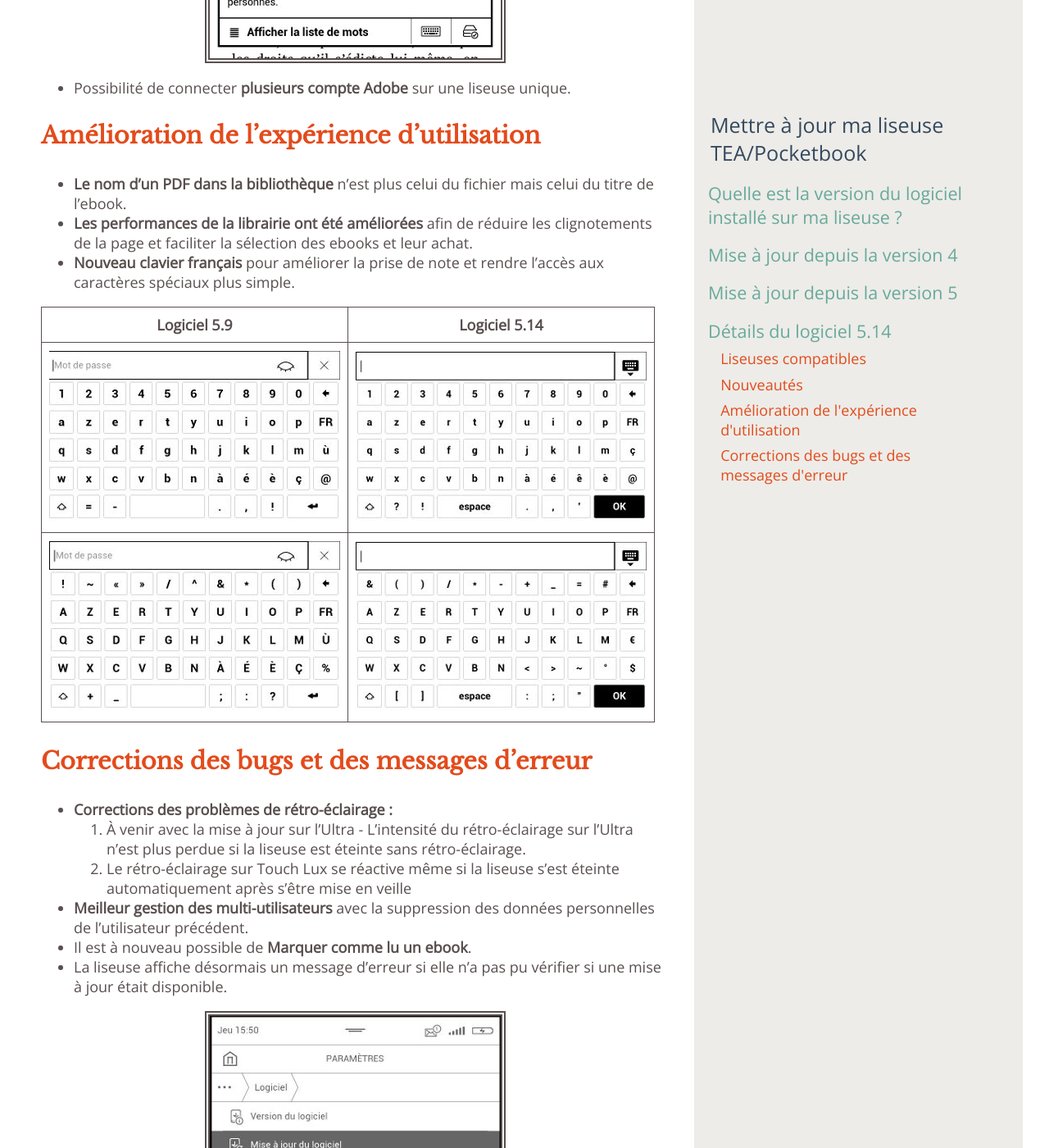
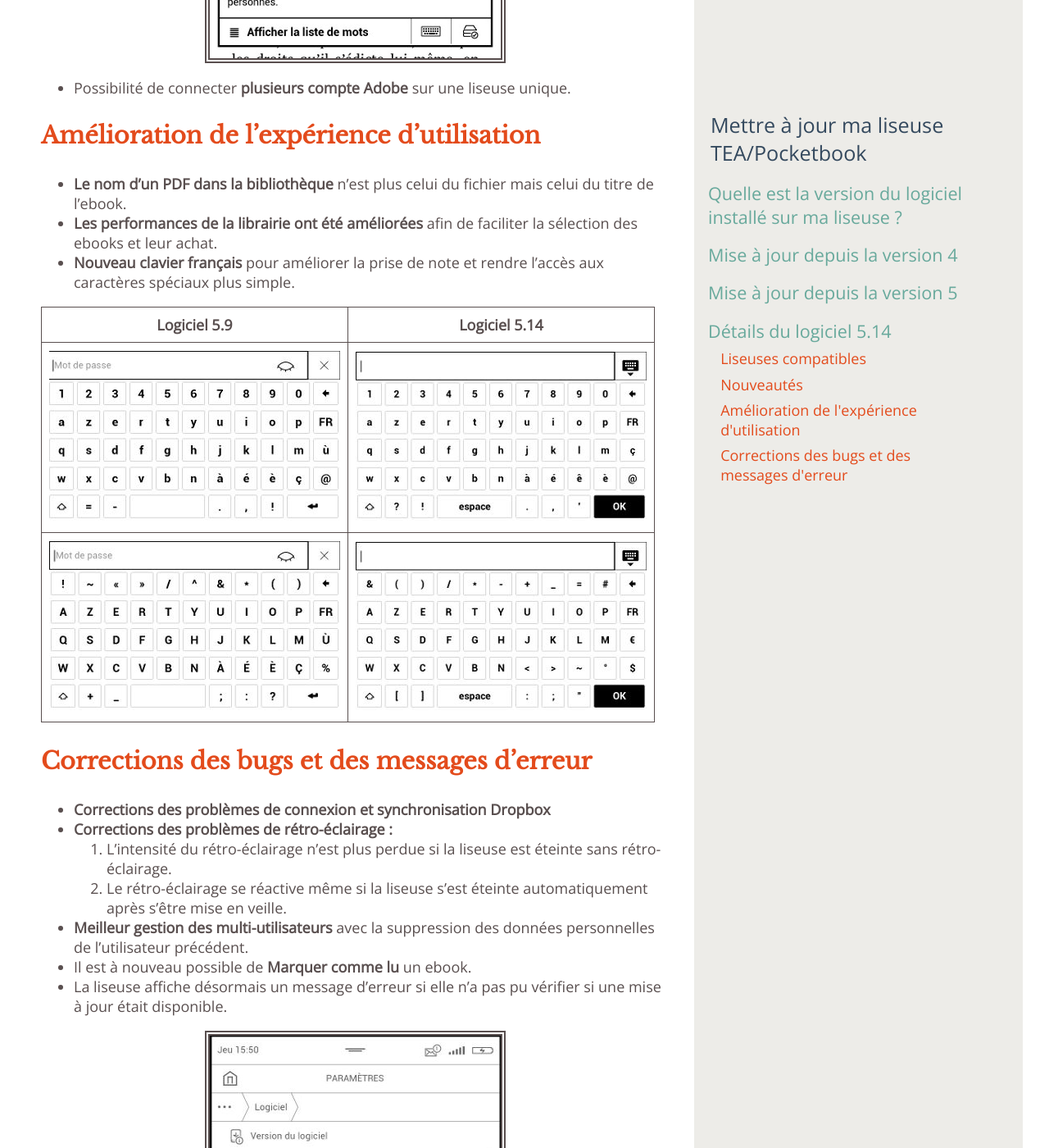
Before and after one commit to TEA-ebook/help-center, a Jekyll site: the page built from _pages/maj.md, in a window 1280 px wide and 1400 px high, scrolled down 4747 px. Shown: the whole window at 82% size. Built offline with Jekyll 4.4.1, drawn with Linux system fonts in a browser that asks for light colours.

Commit message:
Update maj.md

```diff
--- a/_pages/maj.md
+++ b/_pages/maj.md
@@ -100,7 +100,7 @@ Touch Lux 2, Touch Lux 3.
 ### Amélioration de l'expérience d'utilisation
 
 - **Le nom d’un PDF dans la bibliothèque** n’est plus celui du fichier mais celui du titre de l’ebook.
-- **Les performances de la librairie ont été améliorées** afin de réduire les clignotements de la page et faciliter la sélection des ebooks et leur achat.
+- **Les performances de la librairie ont été améliorées** afin de faciliter la sélection des ebooks et leur achat.
 - **Nouveau clavier français** pour améliorer la prise de note et rendre l’accès aux caractères spéciaux plus simple.
 
 <table class="table table-bordered" style="text-align:center">
@@ -121,12 +121,12 @@ Touch Lux 2, Touch Lux 3.
 {% include anchor.html id="corrections" label="Corrections des bugs et des messages d'erreur" %}
 
 ### Corrections des bugs et des messages d'erreur
-
+- **Corrections des problèmes de connexion et synchronisation Dropbox**
 - **Corrections des problèmes de rétro-éclairage :**
-  1. À venir avec la mise à jour sur l’Ultra - L'intensité du rétro-éclairage sur l'Ultra n’est plus perdue si la liseuse est éteinte sans rétro-éclairage.
-  2. Le rétro-éclairage sur Touch Lux se réactive même si la liseuse s'est éteinte automatiquement après s’être mise en veille
+  1. L'intensité du rétro-éclairage n’est plus perdue si la liseuse est éteinte sans rétro-éclairage.
+  2. Le rétro-éclairage se réactive même si la liseuse s'est éteinte automatiquement après s’être mise en veille.
 - **Meilleur gestion des multi-utilisateurs** avec la suppression des données personnelles de l’utilisateur précédent.
-- Il est à nouveau possible de **Marquer comme lu un ebook**.
+- Il est à nouveau possible de **Marquer comme lu** un ebook.
 - La liseuse affiche désormais un message d'erreur si elle n'a pas pu vérifier si une mise à jour était disponible.
 
 ![](/images/5-14-6.jpg)
```
